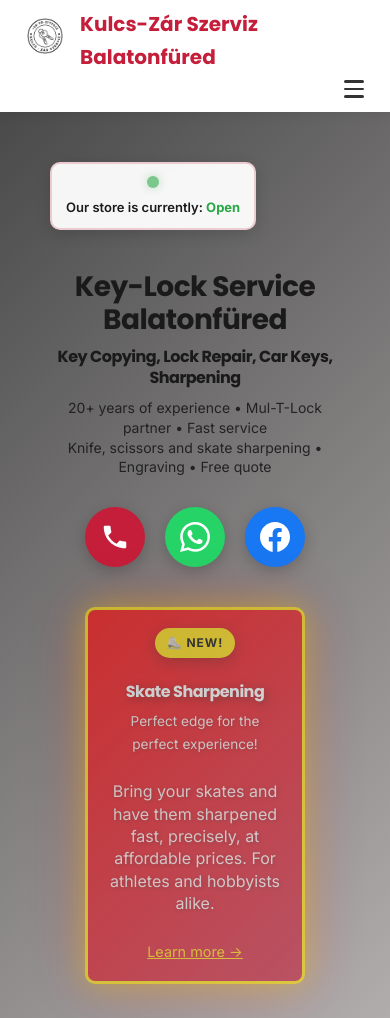
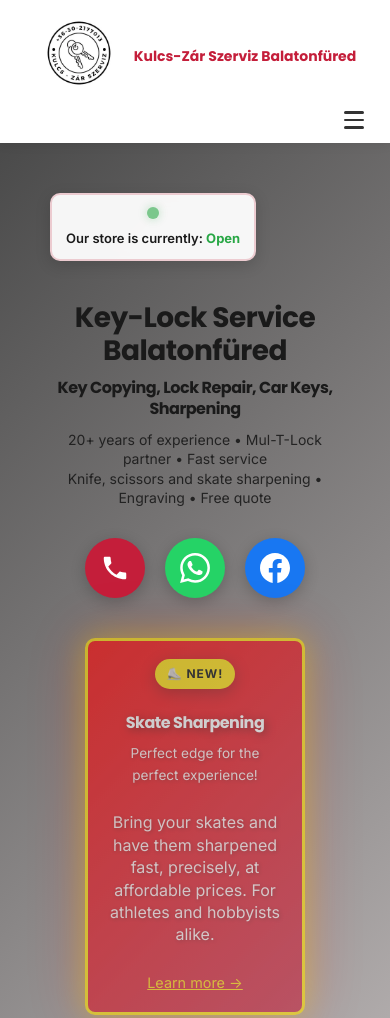
Before and after one commit to ferencstrenner/kulcszarszerviz, a website: page index.html in a window 390 px wide. Shown: the top 1018 px of the page. Drawn offline with Linux system fonts and the light colour scheme.

Commit message:
Add autocomplete attributes to contact form and align mobile logo

```diff
--- a/css/responsive.css
+++ b/css/responsive.css
@@ -105,7 +105,13 @@
     }
 
     .logo {
-        font-size: 20px;
+        font-size: 17px !important;
+    }
+
+    .logo img,
+    .logo picture {
+        max-width: 90px !important;
+        height: auto !important;
     }
 
     nav {
@@ -376,14 +382,14 @@
     }
 
     .logo {
-        font-size: 20px;
+        font-size: 14px !important;
         gap: 8px;
         flex: 1;
     }
 
     .logo img,
     .logo picture {
-        max-width: 50px !important;
+        max-width: 90px !important;
         height: auto !important;
     }
 
--- a/index.html
+++ b/index.html
@@ -326,7 +326,7 @@
     <!-- Header -->
     <header>
         <div class="header-content">
-            <a href="index.html" class="logo"><picture><source type="image/webp" srcset="images/Logo/logokulcs-64w.webp 64w, images/Logo/logokulcs-128w.webp 128w, images/Logo/logokulcs-256w.webp 256w"><img src="images/Logo/logokulcs.png"     sizes="(max-width: 600px) 50vw, 100px"      alt="Kulcs-Zár Szerviz Balatonfüred" width="500" height="500" style="max-width: 100px; height: auto;"></picture>Kulcs-Zár Szerviz Balatonfüred</a>
+            <a href="index.html" class="logo"><picture><source type="image/webp" srcset="images/Logo/logokulcs-64w.webp 64w, images/Logo/logokulcs-128w.webp 128w, images/Logo/logokulcs-256w.webp 256w"><img src="images/Logo/logokulcs.png"     sizes="(max-width: 600px) 50vw, 140px"      alt="Kulcs-Zár Szerviz Balatonfüred" width="500" height="500" style="max-width: 140px; height: auto;"></picture>Kulcs-Zár Szerviz Balatonfüred</a>
             <button class="hamburger" id="hamburger-toggle" aria-label="Menü">
                 <span></span>
                 <span></span>
```
Also changed, not shown: about.html (+1 -1 lines), contact.html (+6 -6 lines), services.html (+1 -1 lines).
